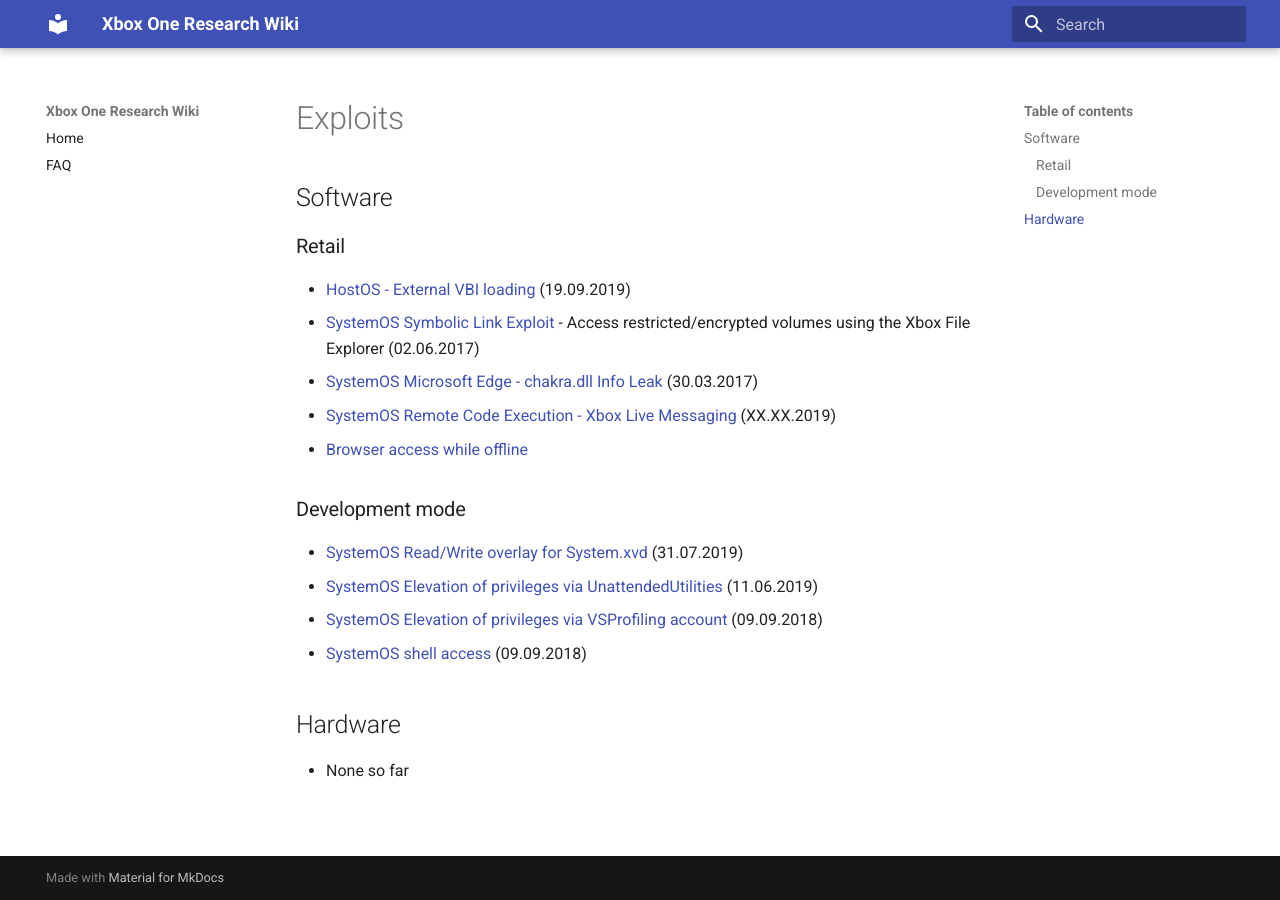
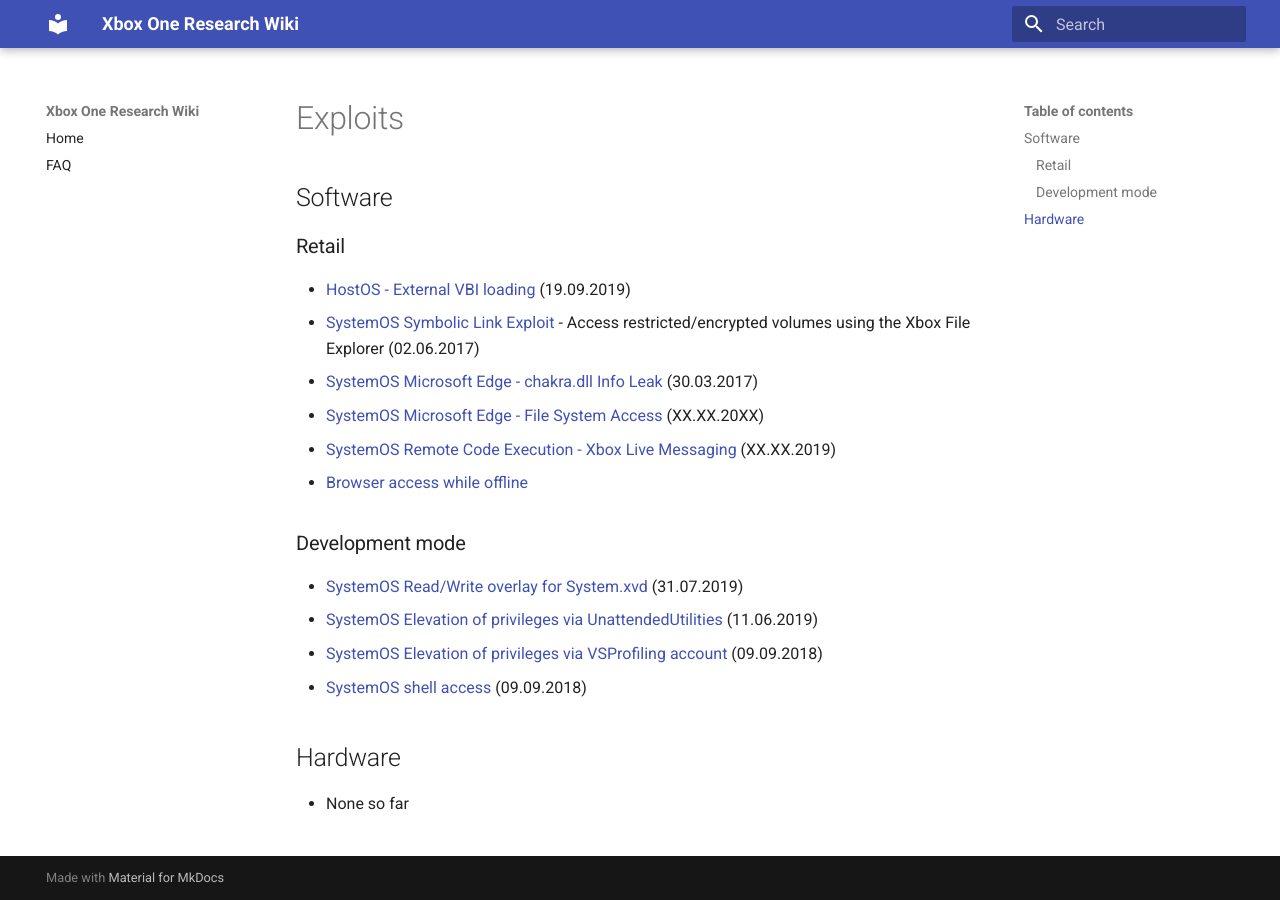
Before and after one commit to xboxoneresearch/wiki, an MkDocs documentation site: the page built from docs/exploits.md, in a window 1280 px wide. Built offline with MkDocs 1.6.1 and Material for MkDocs 9.7.7, drawn with Linux system fonts in a browser that asks for light colours.

Commit message:
Update exploits.md

```diff
--- a/docs/exploits.md
+++ b/docs/exploits.md
@@ -6,6 +6,7 @@
 - [HostOS - External VBI loading](../external-vbi-loading) (19.09.2019)
 - [SystemOS Symbolic Link Exploit](../file-explorer-symbolic-links) - Access restricted/encrypted volumes using the Xbox File Explorer (02.06.2017)
 - [SystemOS Microsoft Edge - chakra.dll Info Leak](../ms-edge-exploit-cve-2016-7200) (30.03.2017)
+- [SystemOS Microsoft Edge - File System Access](../Edge-Browser-File-System-Exposure.md) (XX.XX.20XX)
 - [SystemOS Remote Code Execution - Xbox Live Messaging](https://titleos.dev/xploring-xbox/) (XX.XX.2019)
 - [Browser access while offline](browser-access-while-offline.md)
 
```
